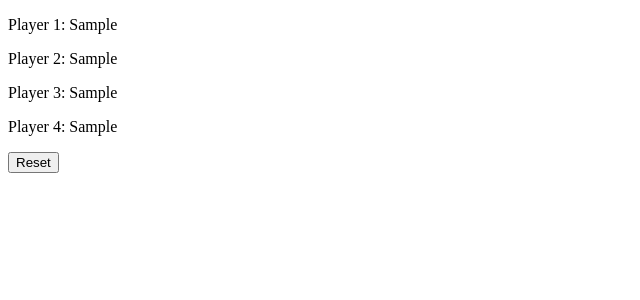
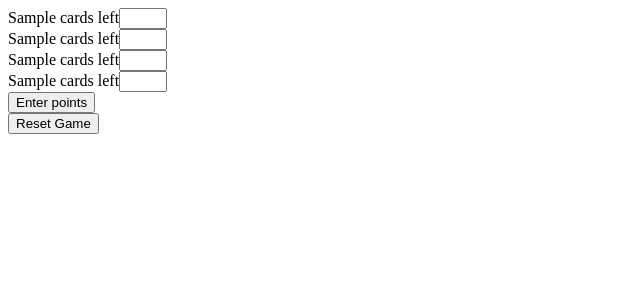
Before and after one commit to mickey-vee/big2-points, a React (Vite) app: page / in a window 1280 px wide. Both pictures are taken after typing "Sample", "Sample", "Sample", "Sample" into the empty fields and a click on the button "Enter". Shown: the top 300 px of the page, without its empty margins (0-640 px from the left). Built offline with nearby package versions, Linux system fonts and the light colour scheme.

Commit message:
Updated reset button to have confirmation box, created get points component to get player points

```diff
--- a/src/App.jsx
+++ b/src/App.jsx
@@ -1,14 +1,27 @@
 import { useState } from "react";
 import AddPlayer from "./components/AddPlayer/AddPlayer";
 import PlayerList from "./components/PlayerList/PlayerList";
+import GetPoints from "./components/GetPoints/GetPoints";
 
 function App() {
   const [playerNames, setPlayerNames] = useState([]);
   const [addPlayers, setAddPlayers] = useState(true);
+  const [playerPoints, setPlayerPoints] = useState([0, 0, 0, 0]);
 
   // Function to get player data from AddPlayer component
   const getPlayerData = (playerList) => {
     setPlayerNames(playerList);
+  };
+
+  // Function to get points from GetPoints component
+  const getPoints = (points) => {
+    setPlayerPoints(points);
+  };
+
+  // Function to reset game
+  const resetGame = () => {
+    confirm("Do you want to reset the game?");
+    setAddPlayers(true);
   };
 
   return (
@@ -19,14 +32,19 @@ function App() {
           setAddPlayers={setAddPlayers}
         />
       )}
-      <PlayerList playerNames={playerNames} />
+      {/*      <PlayerList playerNames={playerNames} /> */}
+
+      {!addPlayers && (
+        <GetPoints playerNames={playerNames} getPoints={getPoints} />
+      )}
+
       {/* Button to reset player list */}
       <button
         onClick={() => {
-          setAddPlayers(true);
+          resetGame();
         }}
       >
-        Reset
+        Reset Game
       </button>
     </>
   );
--- a/src/components/AddPlayer/AddPlayer.jsx
+++ b/src/components/AddPlayer/AddPlayer.jsx
@@ -2,10 +2,10 @@ import "./AddPlayer.scss";
 import { useState } from "react";
 
 const AddPlayer = ({ getPlayerData, setAddPlayers }) => {
-  const [p1, setP1] = useState("");
-  const [p2, setP2] = useState("");
-  const [p3, setP3] = useState("");
-  const [p4, setP4] = useState("");
+  const [p1, setP1] = useState("1");
+  const [p2, setP2] = useState("2");
+  const [p3, setP3] = useState("3");
+  const [p4, setP4] = useState("4");
 
   const submitForm = (e) => {
     e.preventDefault();
@@ -21,7 +21,7 @@ const AddPlayer = ({ getPlayerData, setAddPlayers }) => {
     <>
       <div>
         <form onSubmit={submitForm}>
-          <label htmlFor="">
+          <label>
             Player 1
             <input
               onChange={(e) => {
@@ -31,7 +31,7 @@ const AddPlayer = ({ getPlayerData, setAddPlayers }) => {
               name="p1"
             />
           </label>
-          <label htmlFor="">
+          <label>
             Player 2
             <input
               onChange={(e) => {
@@ -41,7 +41,7 @@ const AddPlayer = ({ getPlayerData, setAddPlayers }) => {
               name="p2"
             />
           </label>
-          <label htmlFor="">
+          <label>
             Player 3
             <input
               onChange={(e) => {
@@ -51,7 +51,7 @@ const AddPlayer = ({ getPlayerData, setAddPlayers }) => {
               name="p3"
             />
           </label>
-          <label htmlFor="">
+          <label>
             Player 4
             <input
               onChange={(e) => {
--- /dev/null
+++ b/src/components/GetPoints/GetPoints.jsx
@@ -0,0 +1,43 @@
+import { useState } from "react";
+import "./GetPoints.scss";
+
+const GetPoints = ({ playerNames, getPoints }) => {
+  const [points, setPoints] = useState([0, 0, 0, 0]);
+
+  const submitPoints = (e) => {
+    e.preventDefault();
+    getPoints(points);
+    console.log(points);
+  };
+
+  return (
+    <>
+      <form onSubmit={submitPoints} className="points-form">
+        {/*    Map over player list array to display players */}
+        {playerNames.map((player, index) => (
+          <>
+            <div>
+              <label name={player} key={index}>
+                {player} cards left
+                <input
+                  className="points-input"
+                  name={player}
+                  type="number"
+                  /* Create spread of points array to assign new values */
+                  onChange={(e) => {
+                    const newPoints = [...points];
+                    newPoints[index] = e.target.value;
+                    setPoints(newPoints);
+                  }}
+                />
+              </label>
+            </div>
+          </>
+        ))}
+        <button type="submit">Enter points</button>
+      </form>
+    </>
+  );
+};
+
+export default GetPoints;
--- /dev/null
+++ b/src/components/GetPoints/GetPoints.scss
@@ -0,0 +1,8 @@
+.points {
+  &-form {
+  }
+
+  &-input {
+    width: 40px;
+  }
+}
```
